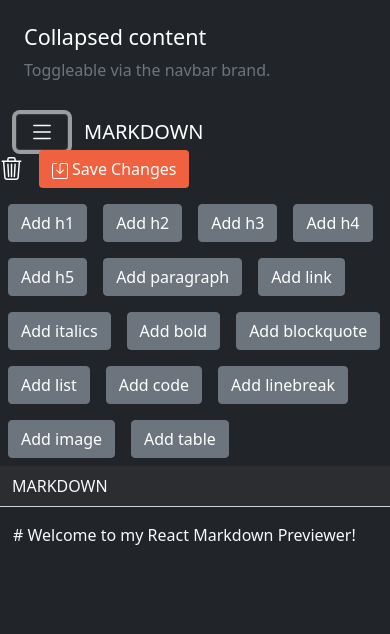
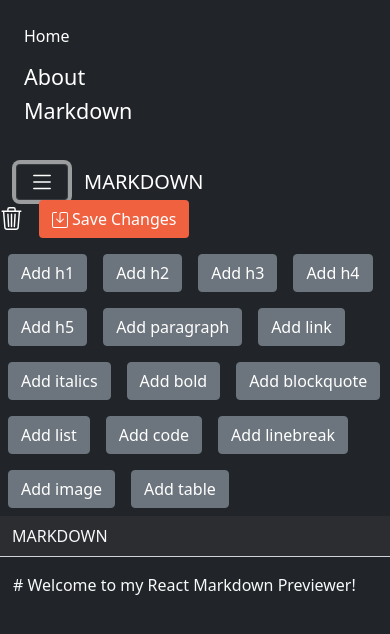
Before and after one commit to Zach-Trani/markdown-editor, a React (Create React App) app: page / in a window 390 px wide. Both pictures are taken after a click on the button "Toggle navigation". Shown: the top 634 px of the page. Built offline with nearby package versions, Linux system fonts and the light colour scheme.

Commit message:
feat: create hamburger menu skeleton

```diff
--- a/src/Components/NavBar/index.js
+++ b/src/Components/NavBar/index.js
@@ -18,8 +18,9 @@ const NavBar = () => {
     <div class="pos-f-t">
       <div class="collapse" id="navbarToggleExternalContent">
         <div class="bg-dark p-4">
-          <h5 class="text-white h4">Collapsed content</h5>
-          <span class="text-muted">Toggleable via the navbar brand.</span>
+          <p class="text-white h4git">Home</p>
+          <p class="text-white h4">About</p>
+          <p class="text-white h4">Markdown</p>
         </div>
       </div>
 
```
